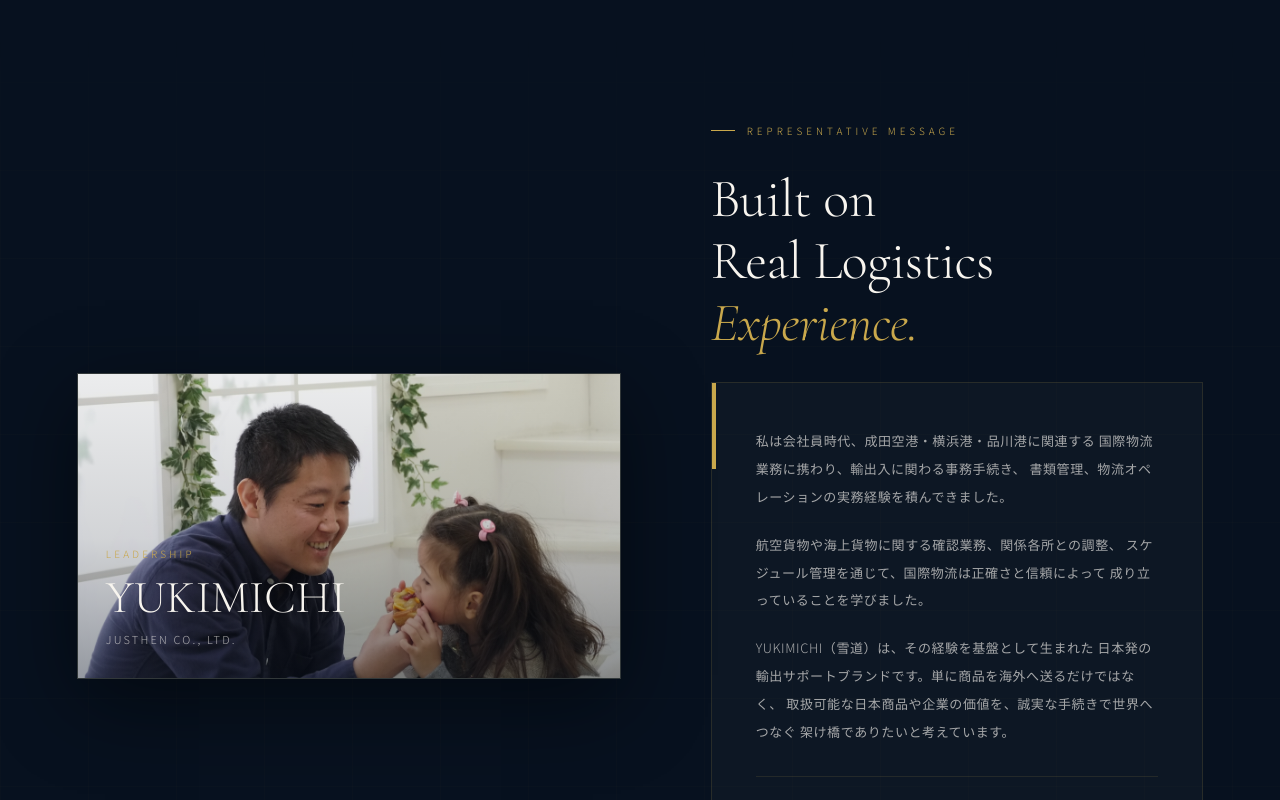
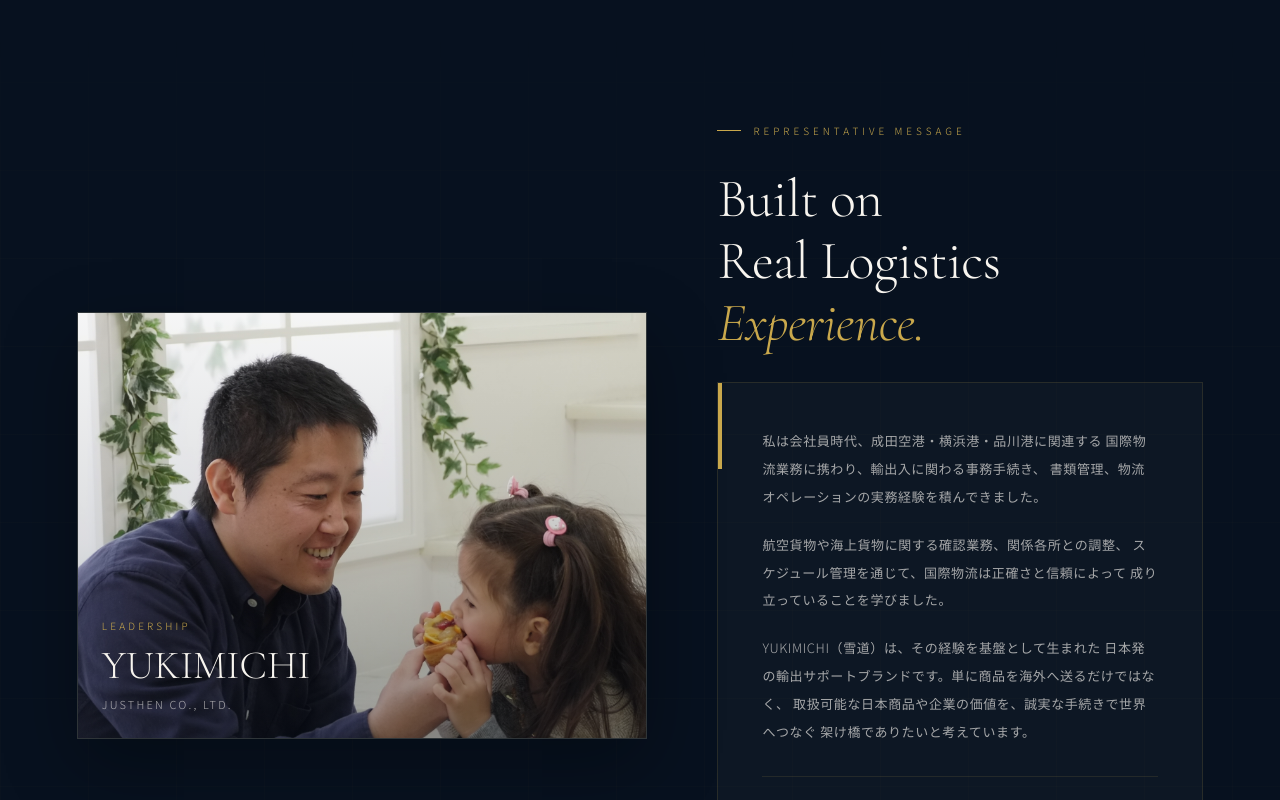
Before and after one commit to JUSTHEN-YUUKI/YUKIMICHI-ChatGpt-NEW-HP, a Next.js app: page / in a window 1280 px wide. Shown: the part 4320-5120 px from the top of the page. Built offline with nearby package versions, Linux system fonts and the light colour scheme.

Commit message:
Refine representative photo layout

```diff
--- a/components/RepresentativeSection.tsx
+++ b/components/RepresentativeSection.tsx
@@ -51,22 +51,25 @@ export default function RepresentativeSection() {
           position: "relative",
           zIndex: 1,
           display: "grid",
-          gridTemplateColumns: "minmax(0, 1.05fr) minmax(0, 0.95fr)",
-          gap: "clamp(48px, 7vw, 100px)",
+          gridTemplateColumns: "minmax(0, 1.08fr) minmax(0, 0.92fr)",
+          gap: "clamp(34px, 5.5vw, 82px)",
           alignItems: "center",
         }}
         className="representative-v2-grid"
       >
         <ScrollReveal>
+          <div className="representative-photo-column">
             <div
+              className="representative-photo-card"
               style={{
                 position: "relative",
                 width: "100%",
-              aspectRatio: "16 / 9",
-              maxHeight: "520px",
+                aspectRatio: "4 / 3",
+                minHeight: "420px",
+                maxHeight: "560px",
                 overflow: "hidden",
-              border: "1px solid rgba(201,168,76,0.2)",
-              boxShadow: "0 24px 80px rgba(0,0,0,0.48)",
+                border: "1px solid rgba(201,168,76,0.18)",
+                boxShadow: "0 26px 70px rgba(0,0,0,0.32)",
                 background: "var(--navy-mid)",
               }}
             >
@@ -86,16 +89,16 @@ export default function RepresentativeSection() {
                   position: "absolute",
                   inset: 0,
                   background:
-                  "linear-gradient(180deg, rgba(7,17,31,0.08) 0%, rgba(7,17,31,0.18) 54%, rgba(7,17,31,0.42) 100%)",
+                    "linear-gradient(180deg, rgba(7,17,31,0.04) 0%, rgba(7,17,31,0.14) 54%, rgba(7,17,31,0.34) 100%)",
                 }}
               />
 
               <div
                 style={{
                   position: "absolute",
-                left: "28px",
-                right: "28px",
-                bottom: "28px",
+                  left: "24px",
+                  right: "24px",
+                  bottom: "24px",
                 }}
               >
                 <div
@@ -113,7 +116,7 @@ export default function RepresentativeSection() {
                 <div
                   style={{
                     fontFamily: "'Cormorant Garamond', serif",
-                  fontSize: "clamp(28px, 4vw, 46px)",
+                    fontSize: "clamp(24px, 3.4vw, 40px)",
                     fontWeight: 300,
                     lineHeight: 1.08,
                     color: "var(--washi)",
@@ -131,6 +134,7 @@ export default function RepresentativeSection() {
                   }}
                 >
                   JUSTHEN CO., LTD.
+                </div>
               </div>
             </div>
           </div>
@@ -268,9 +272,31 @@ export default function RepresentativeSection() {
       </div>
 
       <style>{`
+        .representative-photo-column {
+          display: flex;
+          align-items: center;
+          justify-content: center;
+          height: 100%;
+          min-width: 0;
+        }
+
         @media (max-width: 900px) {
           .representative-v2-grid {
             grid-template-columns: 1fr !important;
+          }
+
+          .representative-photo-card {
+            aspect-ratio: 16 / 10 !important;
+            min-height: 360px !important;
+            max-height: 420px !important;
+          }
+        }
+
+        @media (max-width: 520px) {
+          .representative-photo-card {
+            aspect-ratio: 4 / 3 !important;
+            min-height: 300px !important;
+            max-height: 360px !important;
           }
         }
       `}</style>
```
Lines whose indentation alone changed are shown as unchanged.
